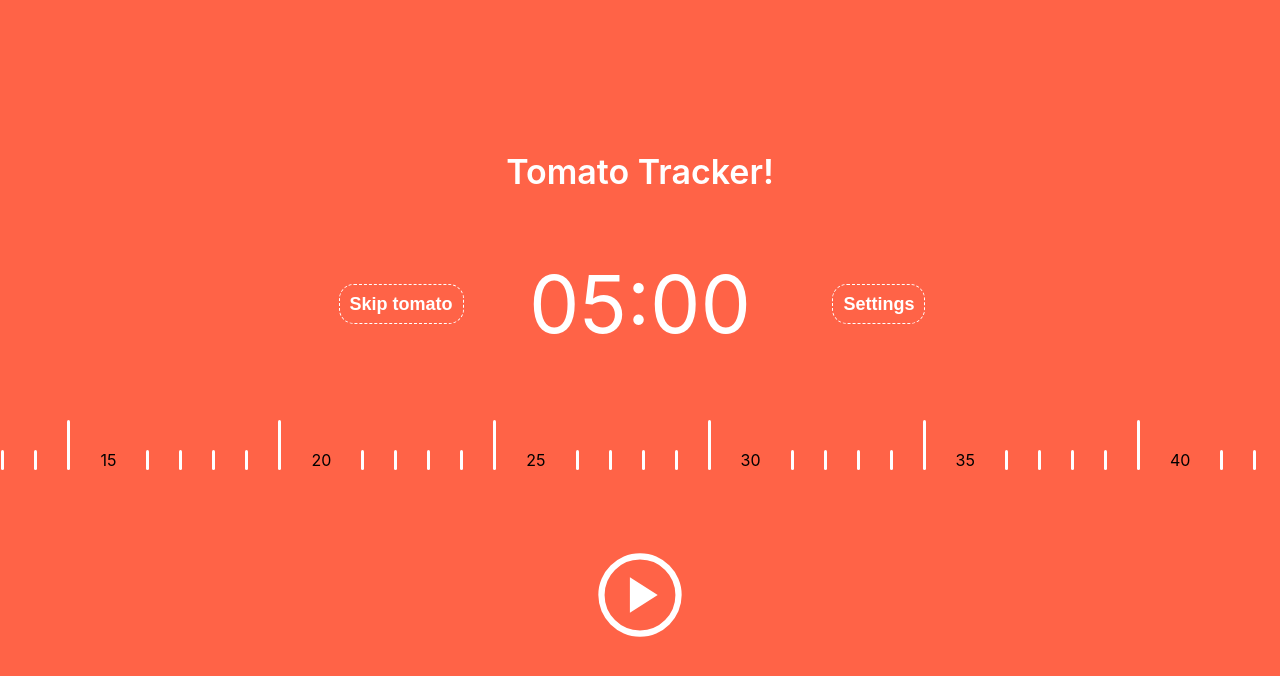
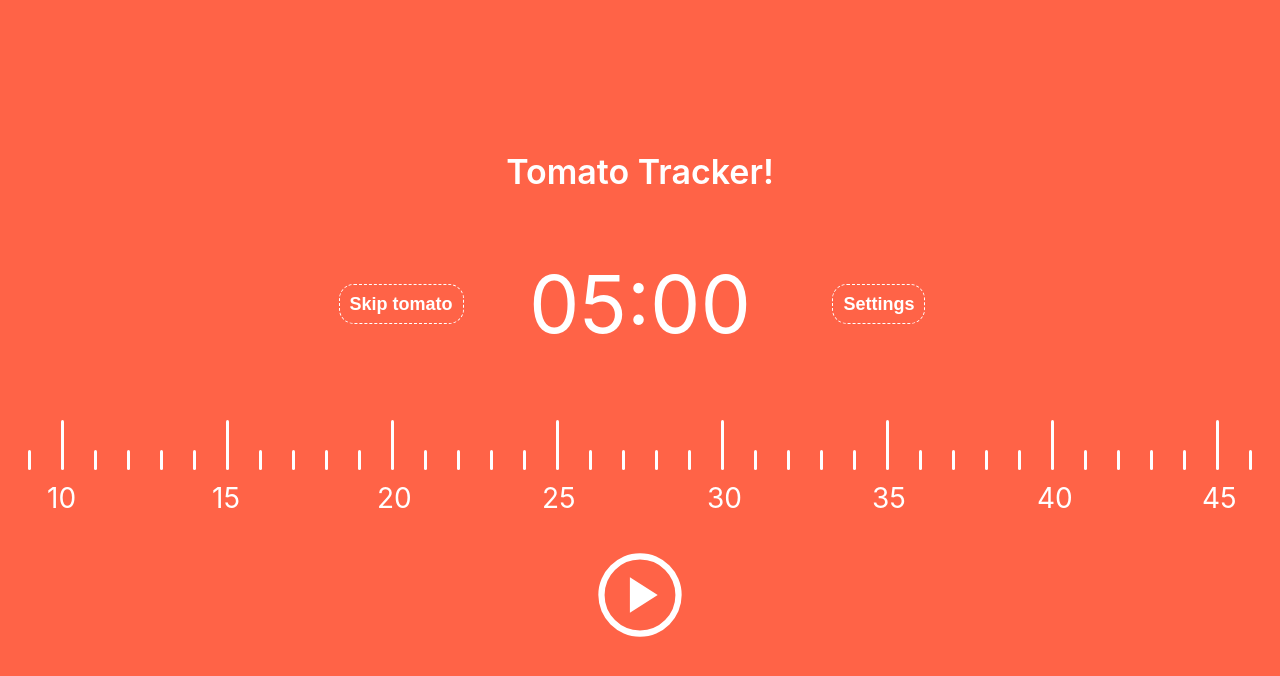
Before and after one commit to EngiFrost/tomato-tracker, a React (Create React App) app: page / in a window 1280 px wide. Shown: the top 676 px of the page. Built offline with nearby package versions, Linux system fonts and the light colour scheme.

Commit message:
improved timer bar styles

```diff
--- a/src/components/TimerBar/TimerBar.tsx
+++ b/src/components/TimerBar/TimerBar.tsx
@@ -12,11 +12,13 @@ export const TimerBar = ({ time }: Props) => {
     <S.Wrapper offset={time}>
       {bars.map((value) => {
         const isEnlarged = value % 5 === 0;
+        const isLessTen = value < 10;
+
         return (
-          <>
+          <S.Container>
             <S.Bar key={value} isEnlarged={isEnlarged} />
-            {isEnlarged && <S.Minutes>{value}</S.Minutes>}
-          </>
+            {isEnlarged && <S.Minutes isLessTen={isLessTen}>{value}</S.Minutes>}
+          </S.Container>
         );
       })}
     </S.Wrapper>
--- a/src/components/TimerBar/styles.ts
+++ b/src/components/TimerBar/styles.ts
@@ -1,5 +1,17 @@
 import { css } from '@emotion/react';
 import styled from '@emotion/styled';
+
+const FONT_SIZE = 28;
+
+export const Wrapper = styled.div<{ offset: number }>`
+  display: flex;
+  align-items: flex-end;
+  gap: 30px;
+`;
+
+export const Container = styled.div`
+  position: relative;
+`;
 
 export const Bar = styled.div<{ isEnlarged: boolean }>`
   background-color: white;
@@ -16,12 +28,12 @@ export const Bar = styled.div<{ isEnlarged: boolean }>`
         `}
 `;
 
-export const Minutes = styled.div`
-  // TODO: do more
+export const Minutes = styled.div<{ isLessTen: boolean }>`
+  color: white;
+  font-size: ${FONT_SIZE}px;
+  line-height: ${FONT_SIZE}px;
+
+  position: absolute;
+  bottom: -${FONT_SIZE * 1.5}px;
+  left: -${(p) => (p.isLessTen ? FONT_SIZE / 4 : FONT_SIZE / 2)}px;
 `;
-
-export const Wrapper = styled.div<{ offset: number }>`
-  display: flex;
-  align-items: flex-end;
-  gap: 30px;
-`;
```
